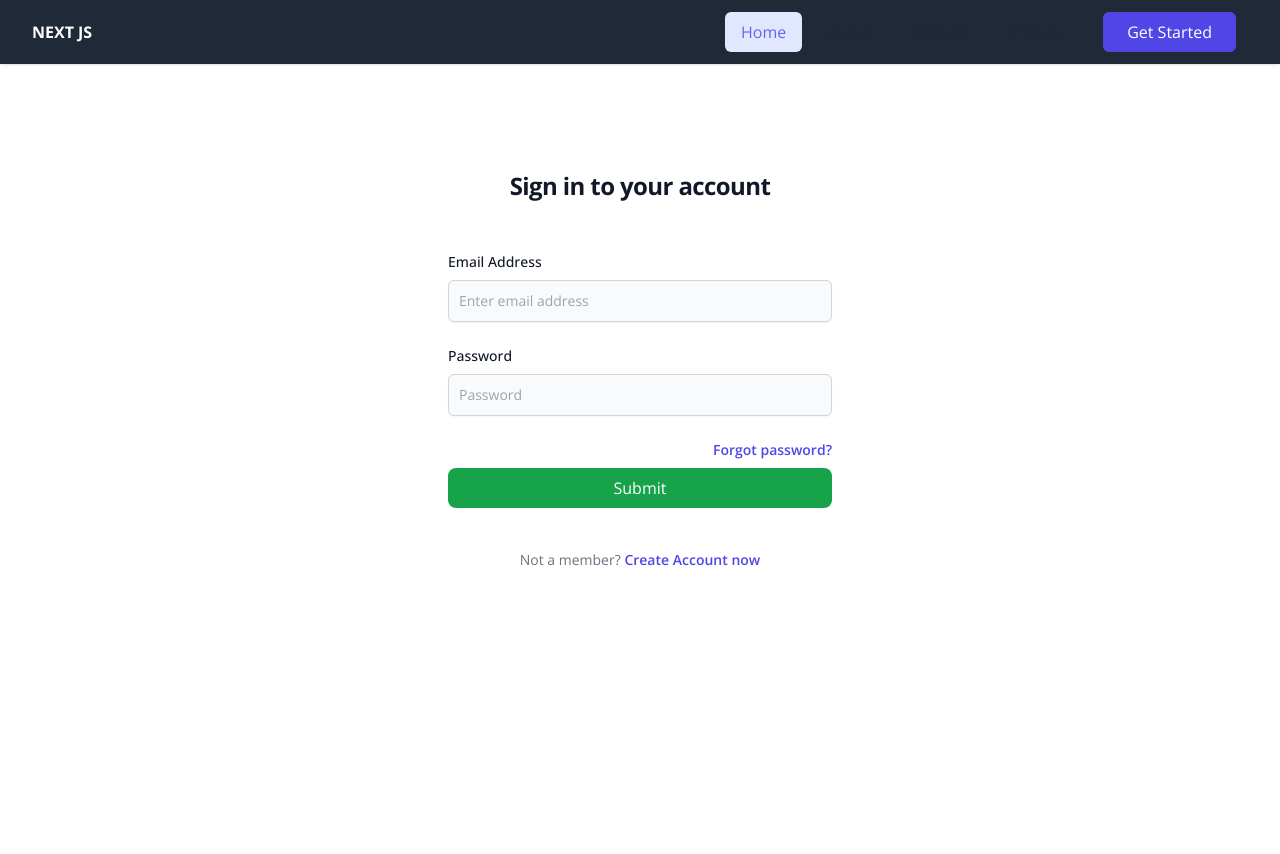
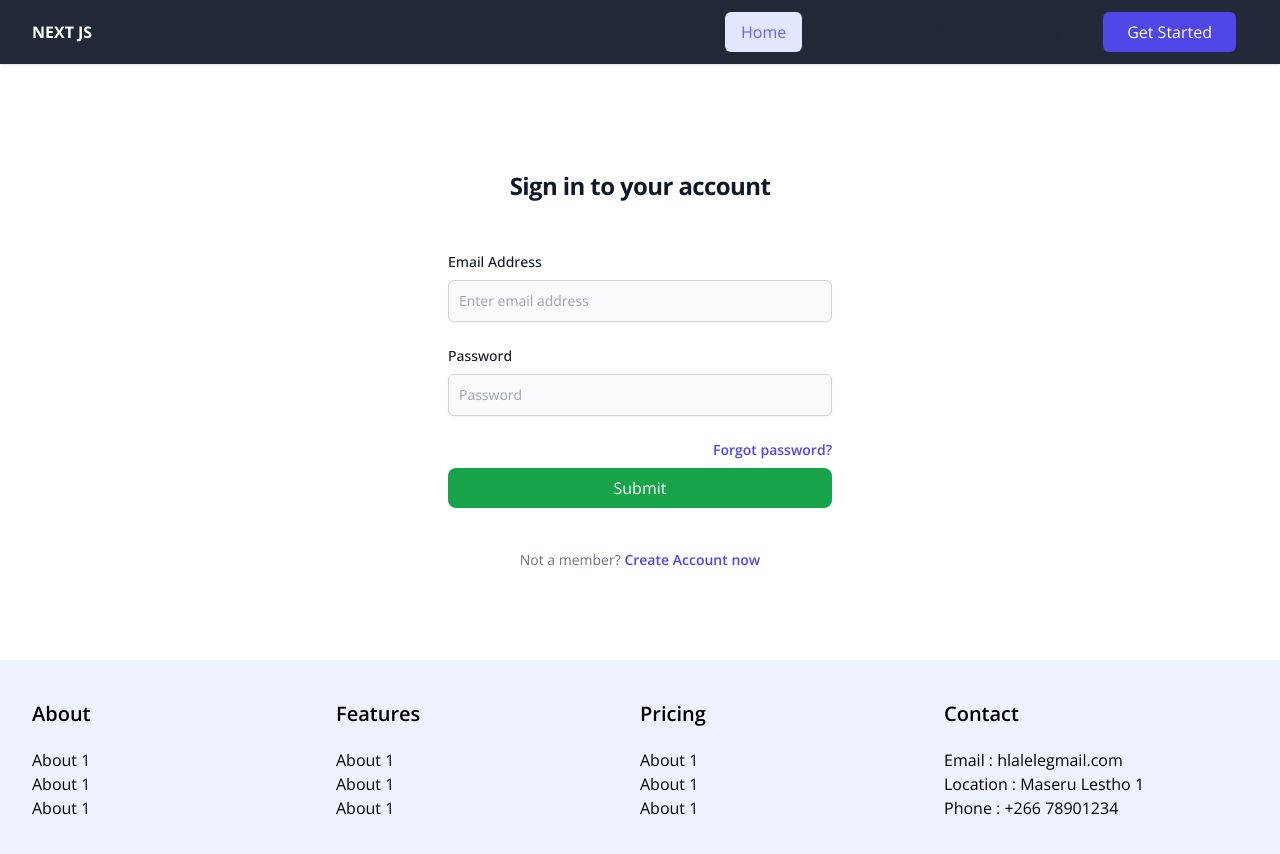
Before and after one commit to HMaroba/nextjs-tailwind, a Next.js app: page / in a window 1280 px wide. Shown: the top 854 px of the page. Before the commit the page ends 800 px from the top, so only its background shows below. Built offline with nearby package versions, Linux system fonts and the light colour scheme.

Commit message:
Fixed logo

```diff
--- /dev/null
+++ b/src/app/(components)/footer.tsx
@@ -0,0 +1,68 @@
+import Link from "next/link";
+
+export default function Footer() {
+  return (
+    <>
+      <div className="mt-5  w-full bg-indigo-50">
+        <div className="grid grid-cols-1 md:grid-cols-4 mt-10 p-8 ">
+          <div className="h-40">
+            <h6 className="mt-2 mb-5 font-semibold text-xl">About</h6>
+            <ul>
+            <div>
+                <Link href={"#"}>About 1</Link>
+              </div>
+              <div>
+                <Link href={"#"}>About 1</Link>
+              </div>
+              <div>
+                <Link href={"#"}>About 1</Link>
+              </div>
+            </ul>
+          </div>
+          <div className="h-40">
+            <h6 className="mt-2 mb-5 font-semibold text-xl">Features</h6>
+            <ul>
+            <div>
+                <Link href={"#"}>About 1</Link>
+              </div>
+              <div>
+                <Link href={"#"}>About 1</Link>
+              </div>
+              <div>
+                <Link href={"#"}>About 1</Link>
+              </div>
+            </ul>
+          </div>
+          <div className="h-40">
+            <h6 className="mt-2 mb-5 font-semibold text-xl">Pricing</h6>
+            <ul>
+            <div>
+                <Link href={"#"}>About 1</Link>
+              </div>
+              <div>
+                <Link href={"#"}>About 1</Link>
+              </div>
+              <div>
+                <Link href={"#"}>About 1</Link>
+              </div>
+            </ul>
+          </div>
+          <div className="h-40">
+            <h6 className="mt-2 mb-5 font-semibold text-xl">Contact</h6>
+            <ul>
+            <div>
+                <Link href={"#"}>Email : hlalelegmail.com</Link>
+              </div>
+              <div>
+                <Link href={"#"}>Location : Maseru Lestho  1</Link>
+              </div>
+              <div>
+                <Link href={"#"}>Phone : +266 78901234</Link>
+              </div>
+            </ul>
+          </div>
+        </div>
+      </div>
+    </>
+  );
+}
--- a/src/app/layout.tsx
+++ b/src/app/layout.tsx
@@ -3,6 +3,7 @@ import { Open_Sans } from "next/font/google";
 import "./globals.css";
 import HomeBar from "./pages/navigation/Top5";
 import Sidebar from "./(components)/Sidebar";
+import Footer from "./(components)/footer";
 
 const inter = Open_Sans({ subsets: ["latin"] });
 
@@ -23,6 +24,7 @@ export default function RootLayout({
         <HomeBar />
         </div>
         {children}
+        <Footer />
 
         {/* <div className="flex">
           <Sidebar />
```
